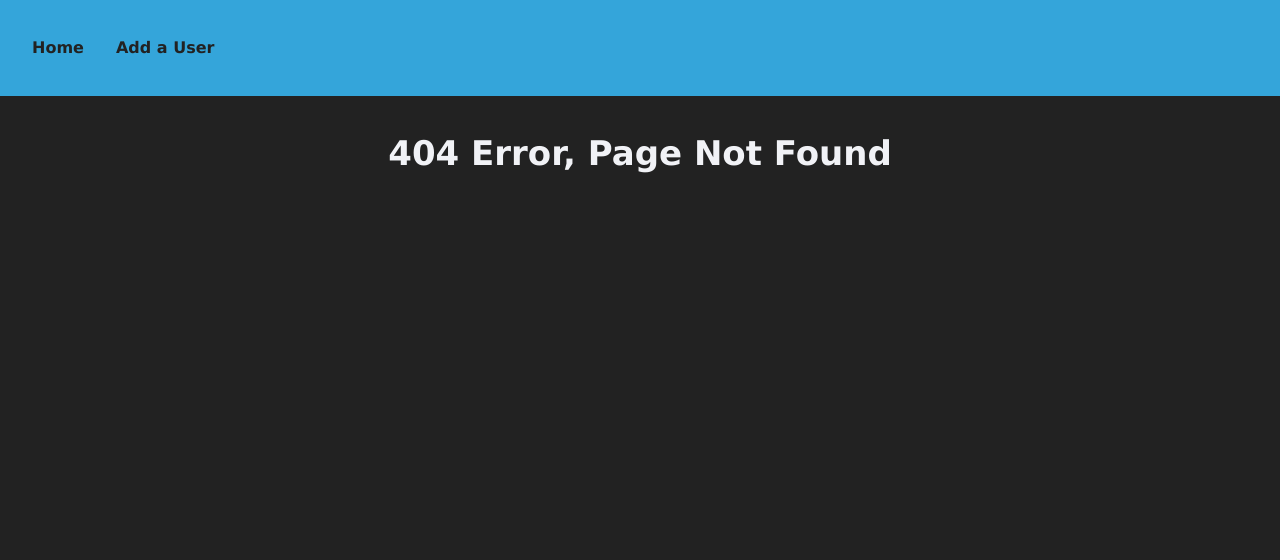
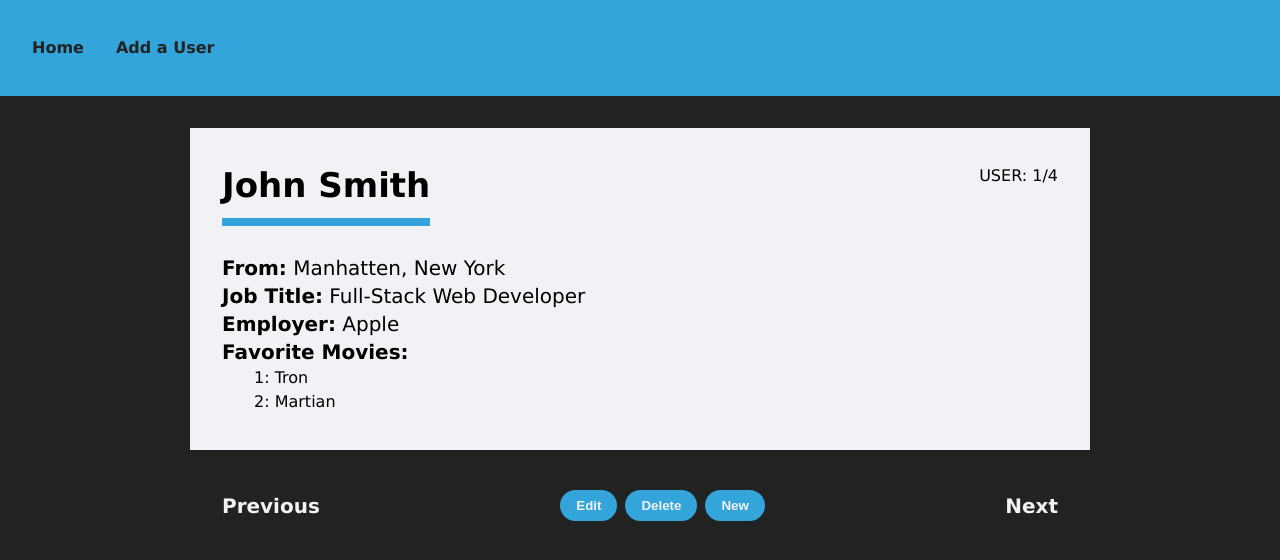
Before and after one commit to zackrogerst/user-directory, a React (Create React App) app: page /users/1 in a window 1280 px wide. Before the commit this address had no page. Shown: the top 560 px of the page. Built offline with nearby package versions, Linux system fonts and the light colour scheme.

Commit message:
fixed prev, next buttons after deleting a user

```diff
--- a/src/App.jsx
+++ b/src/App.jsx
@@ -23,7 +23,7 @@ function App() {
 			<Routes>
 				<Route path="/" element={<Navigate replace to="/users" />} />
 				<Route path="/users" element={<AllUsers users={users} setUsers={setUsers} />} />
-				<Route path="/users-:num" element={<IndividualUser users={users} setUsers={setUsers} />} />
+				<Route path="/users/:num" element={<IndividualUser users={users} setUsers={setUsers} />} />
 				<Route path="/add-user" element={<AddAUser users={users} setUsers={setUsers} />} />
 				<Route path="*" element={<NotFound />} />
 			</Routes>
--- a/src/components/UserPreview.jsx
+++ b/src/components/UserPreview.jsx
@@ -15,7 +15,7 @@ const UserPreview = props => {
 					<p>{title}</p>
 				</div>
 			</section>
-			<Link to={`/users-${id}`}>
+			<Link to={`/users/${id}`}>
 				<button>View {name.split(" ")[0]}</button>
 			</Link>
 		</article>
--- a/src/screens/AllUsers.jsx
+++ b/src/screens/AllUsers.jsx
@@ -1,4 +1,4 @@
-import React, { useEffect } from "react";
+import React from "react";
 
 import UserPreview from "../components/UserPreview";
 
--- a/src/screens/IndividualUser.jsx
+++ b/src/screens/IndividualUser.jsx
@@ -6,9 +6,8 @@ const IndividualUser = props => {
 	let navigate = useNavigate();
 
 	const param = +useParams().num;
+
 	const index = users.findIndex(u => u.id === param);
-	// console.log("index in users array", index);
-
 	const { name, location, title, employer, movies } = users[index];
 
 	return (
@@ -54,7 +53,7 @@ const IndividualUser = props => {
 					className="user-nav-next"
 					onClick={() => {
 						if (index !== 0) {
-							navigate(`/users-${index}`, { replace: true });
+							navigate(`/users/${users[index - 1].id}`, { replace: true });
 						}
 					}}
 				>
@@ -81,7 +80,7 @@ const IndividualUser = props => {
 					className="user-nav-next"
 					onClick={() => {
 						if (index + 2 <= users.length) {
-							navigate(`/users-${index + 2}`, { replace: true });
+							navigate(`/users/${users[index + 1].id}`, { replace: true });
 						}
 					}}
 				>
```
